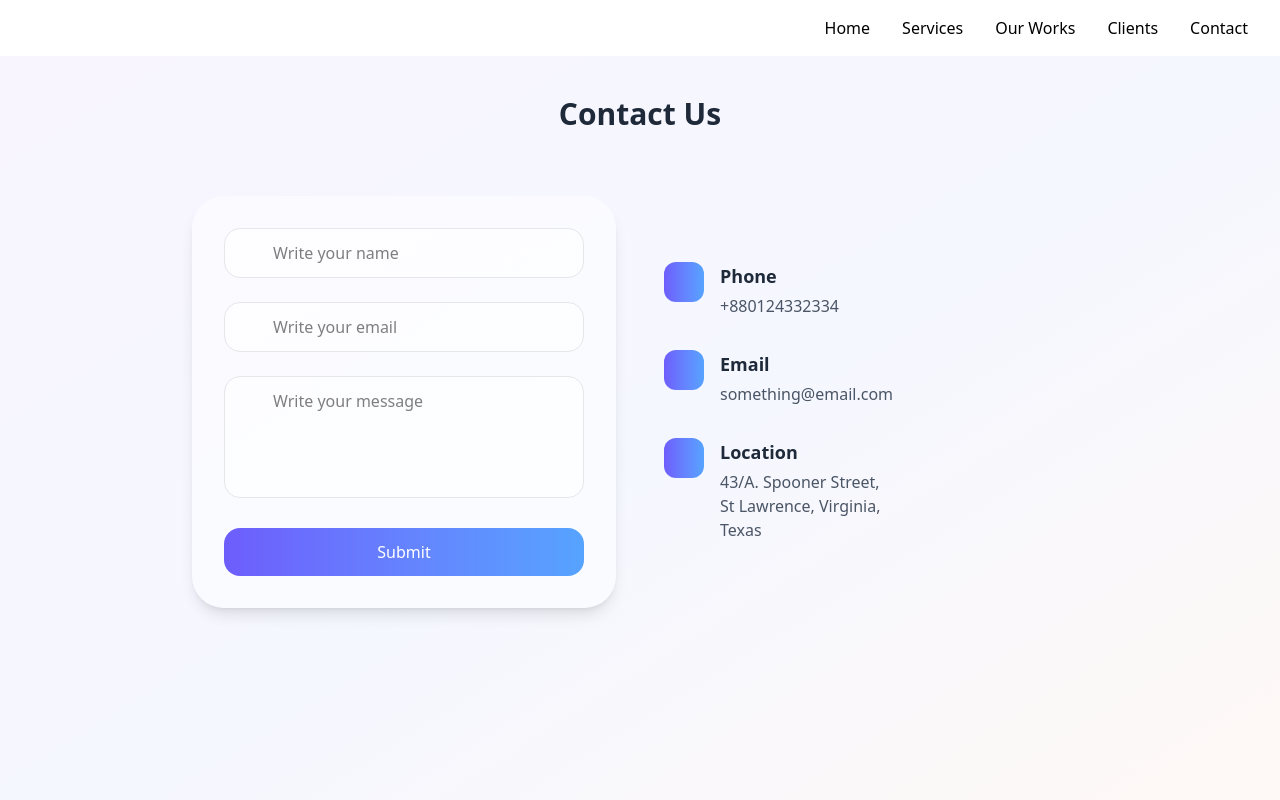
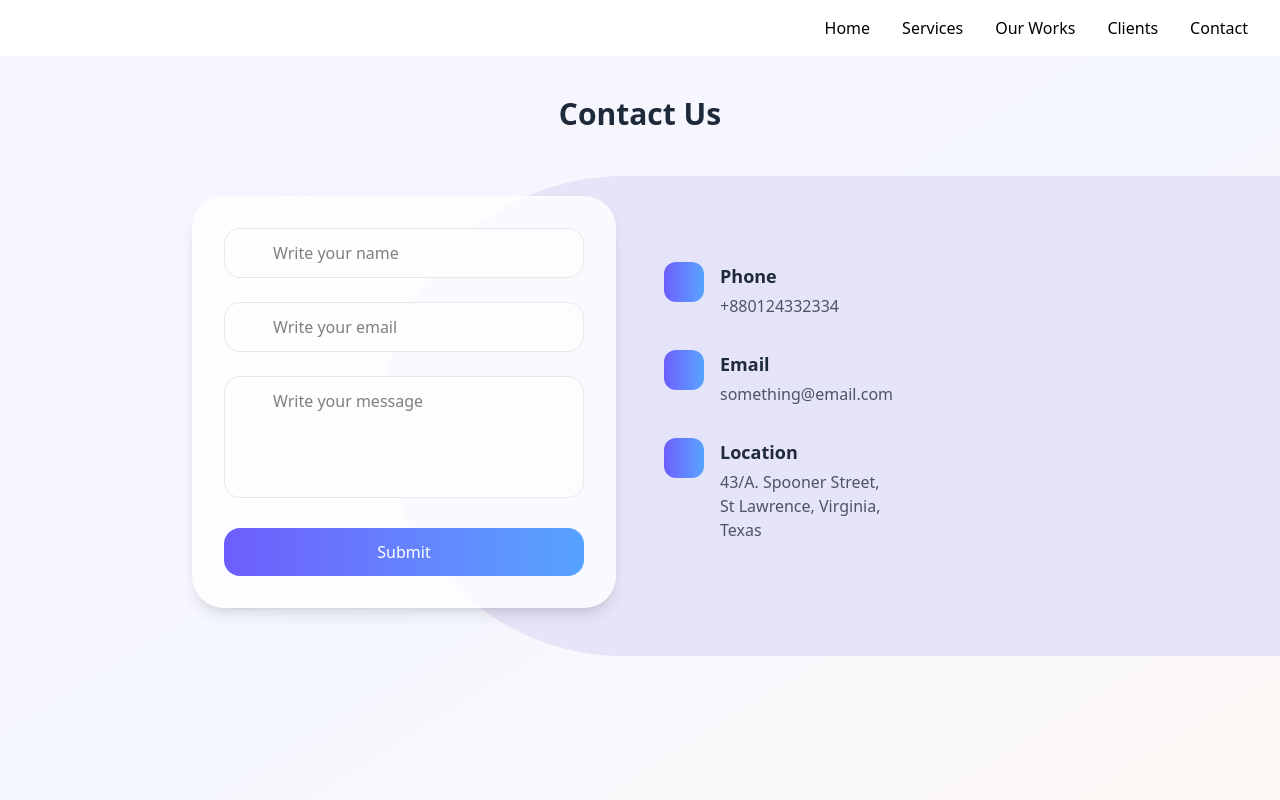
Before and after one commit to NefiPinedaGalicia/N2-Practica3, a React (Vite) app: page /contact in a window 1280 px wide. Shown: the top 800 px of the page. Built offline with nearby package versions, Linux system fonts and the light colour scheme.

Commit message:
updating a div in contact.jsx

```diff
--- a/src/pages/contact.jsx
+++ b/src/pages/contact.jsx
@@ -46,22 +46,21 @@ export default function Contact() {
   ];
 
   return (
-    <section className="w-full min-h-screen bg-gradient-to-br from-[#f8f5ff] via-[#f5f7ff] to-[#fff9f5] flex flex-col items-center py-10 px-4">
+    <section className="w-full min-h-screen bg-gradient-to-br from-[#f8f5ff] via-[#f5f7ff] to-[#fff9f5] flex flex-col items-center py-10 px-4 relative">
+      <div className="absolute top-45/100 transform -translate-y-1/2 right-0 w-70/100 bg-[#e5e4f8] rounded-l-full z-0 h-120"></div>
+
       {/* Título centrado */}
-      <div className="text-center mb-14">
+      <div className="text-center mb-14 relative z-10">
         <h2 className="text-3xl font-semibold text-gray-800 mb-2">
           Contact Us
         </h2>
       </div>
 
-      {/* Contenido del contacto */}
-      <div className="max-w-4xl w-full grid grid-cols-2 gap-12">
-        {/* Contact Form con fondo */}
-        <div className="bg-white/40 rounded-4xl p-8 shadow-lg">
+      <div className="max-w-4xl w-full grid grid-cols-2 gap-12 relative z-10">
+        <div className="bg-white/80 rounded-4xl p-8 shadow-lg">
           <Form />
         </div>
 
-        {/* Contact Information SIN fondo */}
         <div className="flex flex-col justify-center">
           <div className="space-y-8">
             {contactInfo.map((item, index) => (
```
